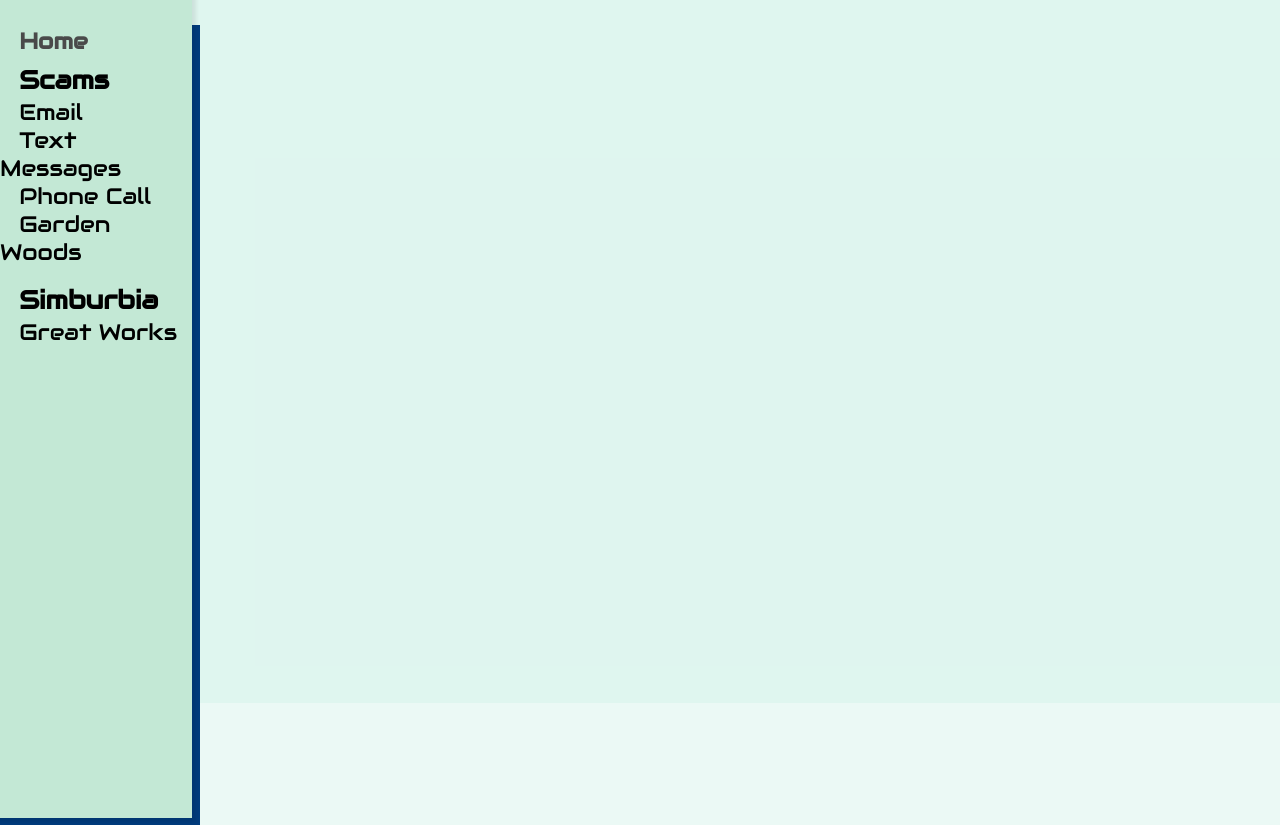
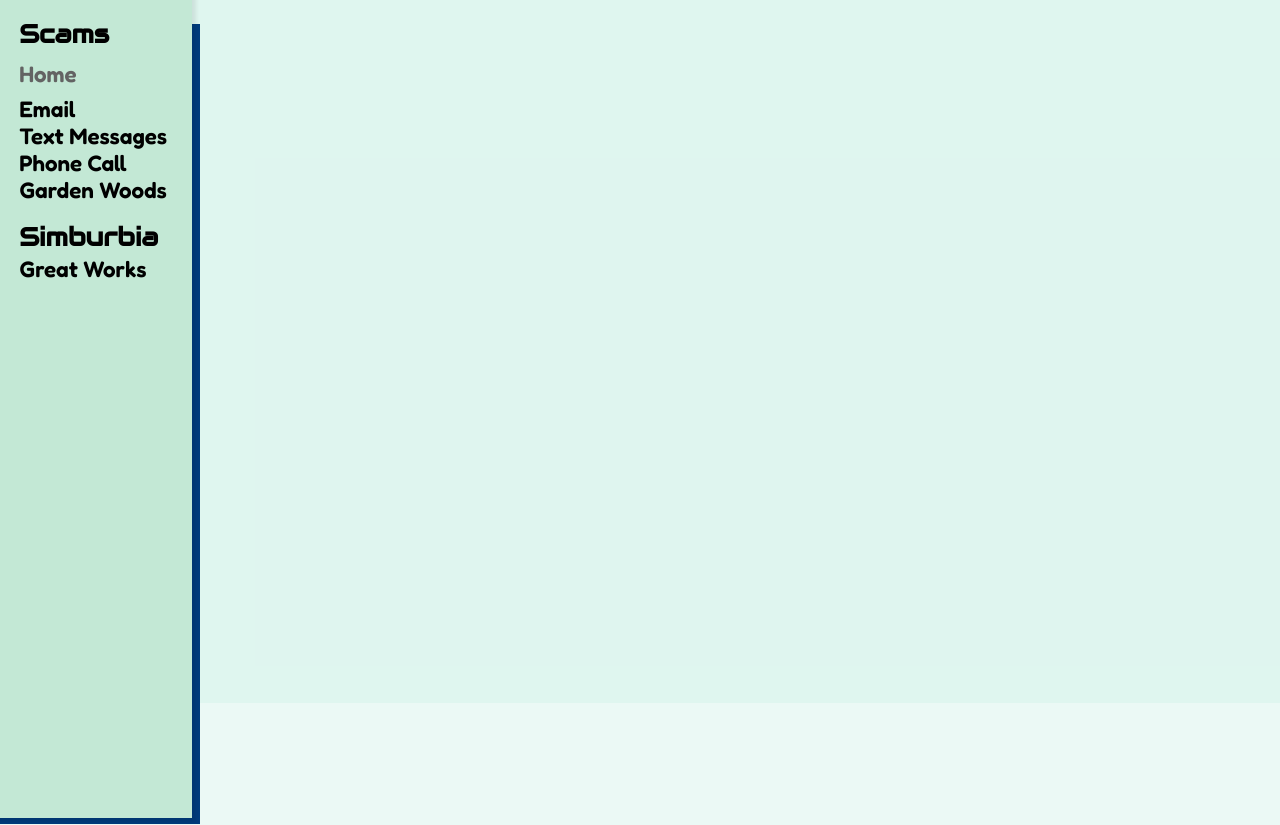
Before and after one commit to Kittycoder678/Digital---Level-2---Copy, a plain HTML site: page index.html in a window 1280 px wide. Shown: the part 97-922 px from the top of the page. Drawn offline with nearby package versions, Linux system fonts and the light colour scheme.

Commit message:
Trying to get the menu bar right

```diff
--- a/index.html
+++ b/index.html
@@ -12,7 +12,7 @@
 
     <div id="menuTitles"><h1>Digital Defenders <a id="menuLink"><div id="menuBox" class="menu-box"><span id="menuIcon" class="material-symbols-outlined">menu</span></a></div></h1></div>
    <div id="menuTitle" hidden class="menuTitle"> <h1>Digital Defenders<a id="menuThink"><div id="menuTest" class="menu-box-open"><span class = menuEcon><span id="menuEcon" class="material-symbols-outlined">menu</span></span></a></div></div>
-    </body></h1><div id="menuBar"><a class="menu-link" href="index.html"><p class="current-link">Home</p></a><br><h4>Scams</h4><a class="menu-link" href="email.html">Email</a><br><a class="menu-link" href="text.html">Text Messages</a><br><a class="menu-link" href="frozen-peaks.html">Phone Call</a><br><a class="menu-link" href="garden-woods.html">Garden Woods</a><br><br><h4>Simburbia</h4><a class="menu-link" href="great-works.html">Great Works</a></div><a class="menu-link" href="great-works.html"></a>
+   <div id="menuBar"><h4>Scams</h4><a class="menu-link" href="index.html"><p class="current-link">Home</p></a><br><a class="menu-link" href="email.html">Email</a><br><a class="menu-link" href="text.html">Text Messages</a><br><a class="menu-link" href="frozen-peaks.html">Phone Call</a><br><a class="menu-link" href="garden-woods.html">Garden Woods</a><br><br><h4>Simburbia</h4><a class="menu-link" href="great-works.html">Great Works</a></div><a class="menu-link" href="great-works.html"></a>
     <div class="rectangle"></div>
     <p></p>
     <script src="javascript.js"></script>
--- a/style.css
+++ b/style.css
@@ -99,17 +99,10 @@ h3 {
 
 .menu-link {
     font-size: 1.4em;
+    font-weight: 400;
     margin-left: 10%;
     color: black;
-    font-family: "Audiowide", sans-serif;
-    text-decoration: none;
-}
-
-.menu-link-test {
-    font-size: 1.4em;
-    margin-left: 10%;
-    color: black;
-    font-family: "Audiowide", sans-serif;
+    font-family: "Fredoka", sans-serif;
     text-decoration: none;
 }
 
@@ -120,6 +113,7 @@ h3 {
 
 h4 {
     color: black;
+    font-weight: 600;
     font-size: 1.6em;
     margin-left: 10%;
     font-family: "Audiowide", sans-serif;
@@ -131,7 +125,7 @@ h4 {
 
 .header-link {
     color: #315D13;
-    font-size: 1.6em;
+    font-size: 1.4em;
     margin-left: 5%;
     font-family: "Open Sans", sans-serif;
     font-weight: 500;
@@ -143,8 +137,8 @@ h4 {
 .current-link {
     font-size: 1em;
     margin-left: 10%;
-    color: #4A4A4A;
-    font-family: "Audiowide", sans-serif;
+    color: #636363;
+    font-family: "Fredoka", sans-serif;
     text-decoration: none;
     margin-top: -10%;
     margin-bottom: -10%;
@@ -187,6 +181,7 @@ h4 {
 @media only screen and (max-width: 995px) {
         div.menu_box {
             height: 120%;
+            width: 20%;
             aspect-ratio: 1/1;
             background-color:#003B7C;
             position: absolute;
```
Also changed, not shown: email.html (+1 -2 lines), text.html (+1 -0 lines).
